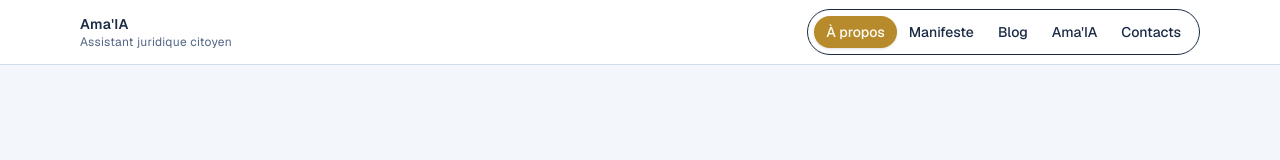
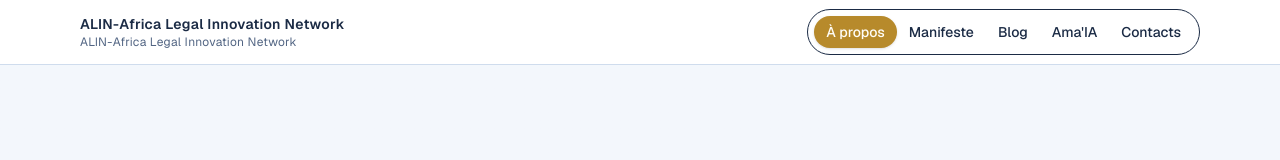
Before and after one commit to Francois-b-24/gaboneselaw, a Next.js app in the folder webapp/frontend/: page / in a window 1280 px wide. Shown: the top 160 px of the page. Built offline with nearby package versions, Linux system fonts and the light colour scheme.

Commit message:
Restaure le branding ALIN dans le header du site.
Remplace le libelle Ama'IA/assistant par ALIN-Africa Legal Innovation Network pour garder une identite de marque coherente.

Made-with: Cursor

```diff
--- a/webapp/frontend/src/components/site-header.tsx
+++ b/webapp/frontend/src/components/site-header.tsx
@@ -32,10 +32,10 @@ function HeaderBar({ pathname }: HeaderBarProps) {
           className="min-w-0 shrink-0 pr-2 leading-tight no-underline hover:opacity-90"
         >
           <span className="block text-sm font-semibold tracking-wide text-[color:var(--foreground)]">
-            Ama&apos;IA
+            ALIN-Africa Legal Innovation Network
           </span>
           <span className="text-muted block max-w-[11rem] truncate text-[0.65rem] font-normal tracking-wide sm:max-w-[14rem] sm:text-xs md:max-w-none md:whitespace-normal">
-            Assistant juridique citoyen
+            ALIN-Africa Legal Innovation Network
           </span>
         </Link>
         <nav className="min-w-0 flex-1 overflow-x-auto" aria-label="Navigation principale">
```
